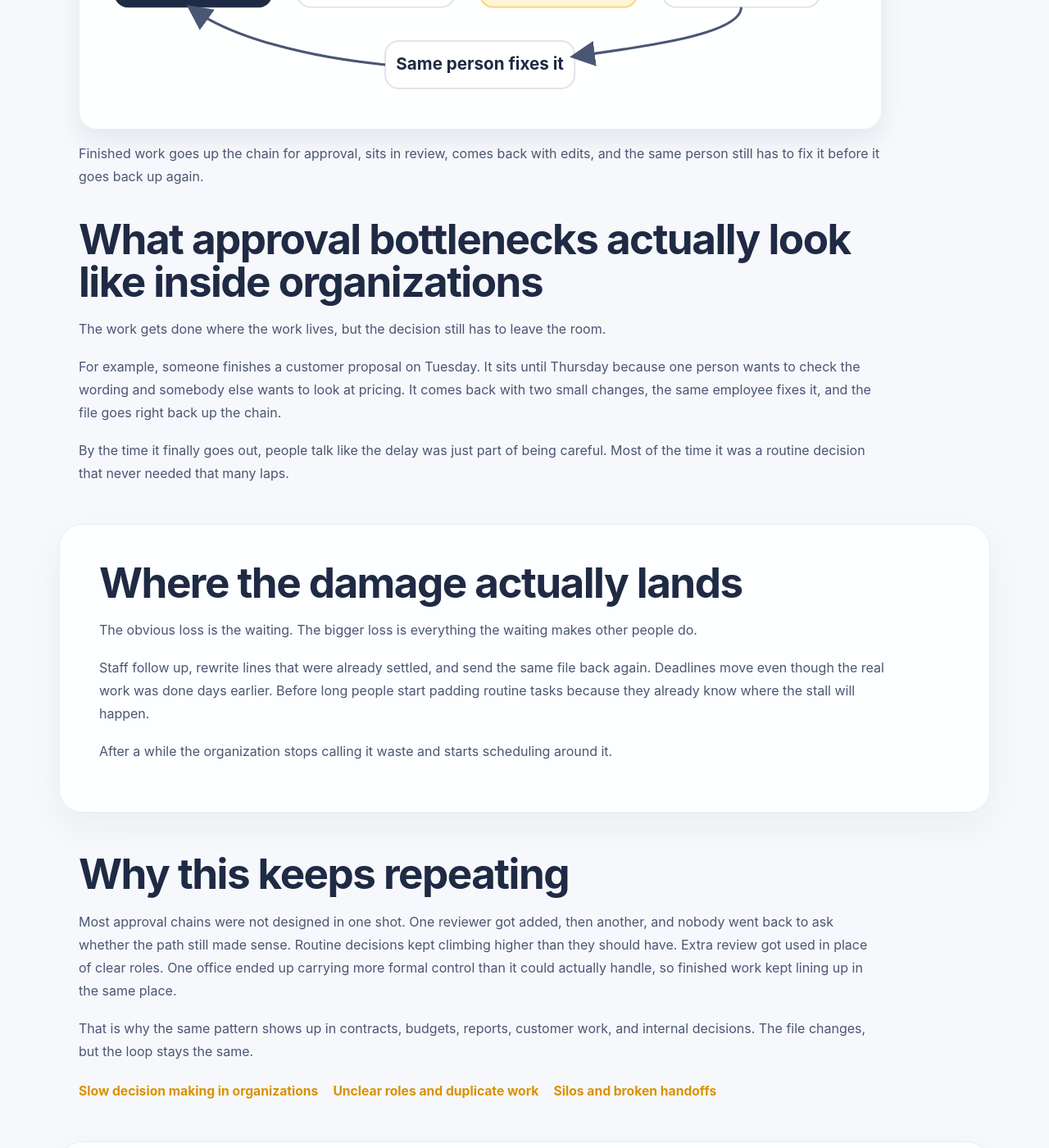
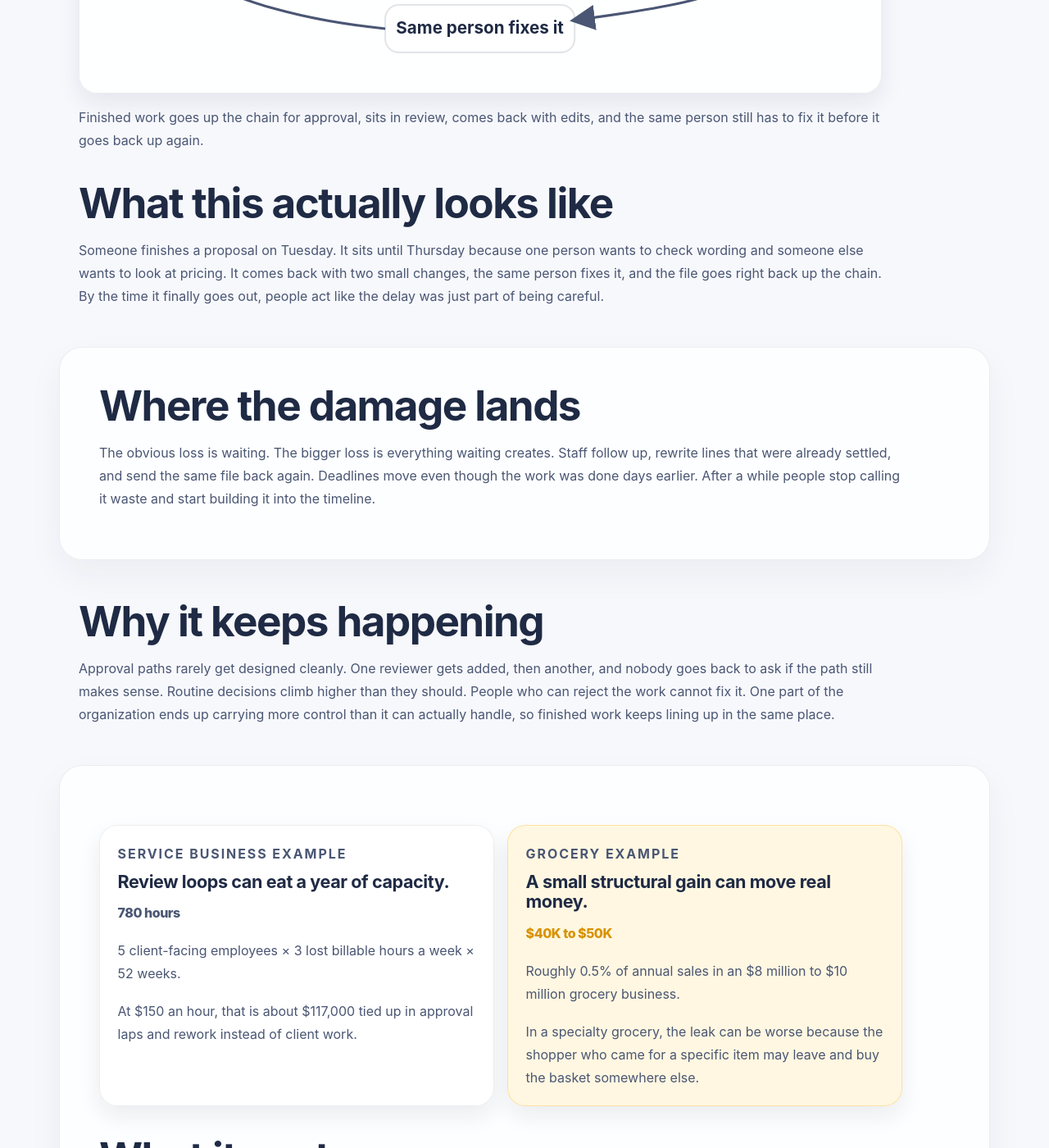
Before and after one commit to efost7873/integratedvaluearchitecture.com, a Jekyll site: the page built from approval-bottlenecks.html, in a window 1280 px wide and 1400 px high, scrolled down 590 px. Shown: the whole window at 82% size. Built offline with Jekyll 4.4.1, drawn with Linux system fonts in a browser that asks for light colours; some of the changed text lies outside the part shown.

Commit message:
Update approval-bottlenecks.html

```diff
--- a/approval-bottlenecks.html
+++ b/approval-bottlenecks.html
@@ -1,7 +1,7 @@
 ---
 layout: default
 title: Approval Bottlenecks in Organizations | Work Sits, Waits, and Comes Back | IVA
-description: Approval bottlenecks slow work down when finished contracts, budgets, reports, and routine decisions keep climbing the same review path. See what approval delays look like inside organizations and why they keep repeating.
+description: Approval bottlenecks slow work down when finished contracts, budgets, reports, and routine decisions keep climbing the same review path.
 permalink: /approval-bottlenecks/
 analytics_page_type: problem
 analytics_problem_id: approval-bottlenecks
@@ -14,11 +14,7 @@ analytics_page_id: approval-bottlenecks
     <h1>Approval bottlenecks keep finished work sitting.</h1>
 
     <p>
-      A contract can be ready, a budget change can be finished, and a report can already have the numbers in it, but the file still goes upstairs, waits in somebody’s inbox, comes back with small edits, and starts the same lap again.
-    </p>
-
-    <p>
-      The person closest to the work still owns it the whole time, even after approval moves up the chain and the correction work comes back down.
+      A contract is ready. A budget change is done. A report already has the numbers in it. It still goes upstairs, sits in someone’s inbox, comes back with small edits, and starts the same lap again. The person closest to the work owns it the whole time while approvals move up and correction work comes back down.
     </p>
   </div>
 </section>
@@ -27,57 +23,31 @@ analytics_page_id: approval-bottlenecks
   <div class="container narrow">
     {% include visual-approval-loop.html %}
 
-    <h2>What approval bottlenecks actually look like inside organizations</h2>
+    <h2>What this actually looks like</h2>
 
     <p>
-      The work gets done where the work lives, but the decision still has to leave the room.
-    </p>
-
-    <p>
-      For example, someone finishes a customer proposal on Tuesday. It sits until Thursday because one person wants to check the wording and somebody else wants to look at pricing. It comes back with two small changes, the same employee fixes it, and the file goes right back up the chain.
-    </p>
-
-    <p>
-      By the time it finally goes out, people talk like the delay was just part of being careful. Most of the time it was a routine decision that never needed that many laps.
+      Someone finishes a proposal on Tuesday. It sits until Thursday because one person wants to check wording and someone else wants to look at pricing. It comes back with two small changes, the same person fixes it, and the file goes right back up the chain. By the time it finally goes out, people act like the delay was just part of being careful.
     </p>
   </div>
 </section>
 
 <section class="section alt">
   <div class="container narrow">
-    <h2>Where the damage actually lands</h2>
+    <h2>Where the damage lands</h2>
 
     <p>
-      The obvious loss is the waiting. The bigger loss is everything the waiting makes other people do.
-    </p>
-
-    <p>
-      Staff follow up, rewrite lines that were already settled, and send the same file back again. Deadlines move even though the real work was done days earlier. Before long people start padding routine tasks because they already know where the stall will happen.
-    </p>
-
-    <p>
-      After a while the organization stops calling it waste and starts scheduling around it.
+      The obvious loss is waiting. The bigger loss is everything waiting creates. Staff follow up, rewrite lines that were already settled, and send the same file back again. Deadlines move even though the work was done days earlier. After a while people stop calling it waste and start building it into the timeline.
     </p>
   </div>
 </section>
 
 <section class="section">
   <div class="container narrow">
-    <h2>Why this keeps repeating</h2>
+    <h2>Why it keeps happening</h2>
 
     <p>
-      Most approval chains were not designed in one shot. One reviewer got added, then another, and nobody went back to ask whether the path still made sense. Routine decisions kept climbing higher than they should have. Extra review got used in place of clear roles. One office ended up carrying more formal control than it could actually handle, so finished work kept lining up in the same place.
+      Approval paths rarely get designed cleanly. One reviewer gets added, then another, and nobody goes back to ask if the path still makes sense. Routine decisions climb higher than they should. People who can reject the work cannot fix it. One part of the organization ends up carrying more control than it can actually handle, so finished work keeps lining up in the same place.
     </p>
-
-    <p>
-      That is why the same pattern shows up in contracts, budgets, reports, customer work, and internal decisions. The file changes, but the loop stays the same.
-    </p>
-
-    <div class="inline-links">
-      <a href="/slow-decisions-decision-rights/">Slow decision making in organizations</a>
-      <a href="/unclear-roles-duplicate-work/">Unclear roles and duplicate work</a>
-      <a href="/silos-broken-handoffs/">Silos and broken handoffs</a>
-    </div>
   </div>
 </section>
 
@@ -85,61 +55,21 @@ analytics_page_id: approval-bottlenecks
   <div class="container narrow">
     {% include visual-approval-cost-examples.html %}
 
-    <h2>What this can cost</h2>
+    <h2>What it costs</h2>
 
     <p>
-      Businesses usually do not take this seriously until the delay shows up in numbers. That is how they have been trained to think.
-    </p>
-
-    <p>
-      For example, in a service business with five client-facing employees, losing just three billable hours a week per person to review loops and rework adds up to 780 hours a year. At $150 an hour, that is about $117,000 in capacity tied up in approvals instead of client work.
-    </p>
-
-    <p>
-      In a grocery business doing $8 million to $10 million in annual sales, a structural improvement worth even half a point of sales can mean roughly $40,000 to $50,000 a year. In a specialty grocery, the leak can be worse because the customer who came in for a specific item may not substitute. They may just buy the basket somewhere else.
-    </p>
-
-    <p>
-      Those are illustrations, not guarantees. Approval waste does not stay trapped inside the process. It shows up in labor, delayed revenue, missed sales, and work that should have moved days earlier.
+      Five client-facing employees losing three hours a week to review loops is 780 hours a year. At $150 an hour, that is about $117,000 tied up in approvals instead of client work. The numbers change by business, but the pattern does not. The delay does not stay in the process. It shows up in labor, revenue, and missed work that should have moved days earlier.
     </p>
   </div>
 </section>
 
 <section class="section">
   <div class="container narrow">
-    <h2>Bad approval chains usually get defended as discipline</h2>
+    <h2>How it gets defended</h2>
 
     <p>
-      The language in the meeting is usually about control, quality, or careful review. That story sounds responsible right up until somebody spends an hour fixing edits worth thirty seconds and the real decision still has not been made.
+      The language is always about control or quality. That sounds responsible until someone spends an hour fixing edits worth thirty seconds and the real decision still has not been made. People know it is broken. They just stop saying it out loud and work around it.
     </p>
-
-    <p>
-      People know the file will probably come back again. They just stop saying it plainly. The delay gets treated like part of the job, and expectations quietly drop to match the structure.
-    </p>
-  </div>
-</section>
-
-<section class="section alt">
-  <div class="container narrow">
-    <h2>Why the solution has to go deeper than one queue</h2>
-
-    <p>
-      Approval bottlenecks rarely travel alone. The same organization usually has slow decisions, fuzzy roles, broken handoffs, or strategy work that stalls because every next step still has to survive the same clogged review path.
-    </p>
-
-    <p>
-      That is why implementation cannot stop at one form, one file, or one approval map. The visible bottleneck is the entry point. The structure underneath it is what has to change.
-    </p>
-
-    <p>
-      IVA matters here because the business needs a way to keep seeing where the delay started, where the cost landed, and who is still carrying correction work that should not have come back down the chain. Otherwise everything gets flattened back into finance after the fact and the same queue grows right back.
-    </p>
-
-    <div class="inline-links">
-      <a href="/stalled-strategy-execution/">Why strategy execution fails</a>
-      <a href="/problems/">All problems</a>
-      <a href="https://evanmichealfoster.com/approval-bottlenecks/">What approval waste actually looks like (personal)</a>
-    </div>
   </div>
 </section>
 
@@ -148,11 +78,7 @@ analytics_page_id: approval-bottlenecks
     <h2>If the same approval path keeps slowing routine work down, start there.</h2>
 
     <p>
-      One live example is enough. It can be the contract that always sits, the budget correction that keeps coming back after small edits, or the proposal that loses another day every time one more person wants to look at it.
-    </p>
-
-    <p>
-      That is enough to show where authority is sitting too high and where correction work keeps falling back on the same person.
+      One example is enough. The contract that always sits. The budget change that keeps coming back. The proposal that loses another day every time one more person wants to look at it. That is enough to see where authority is sitting too high and where the same person keeps cleaning it up.
     </p>
 
     <div class="cta-block">
```
